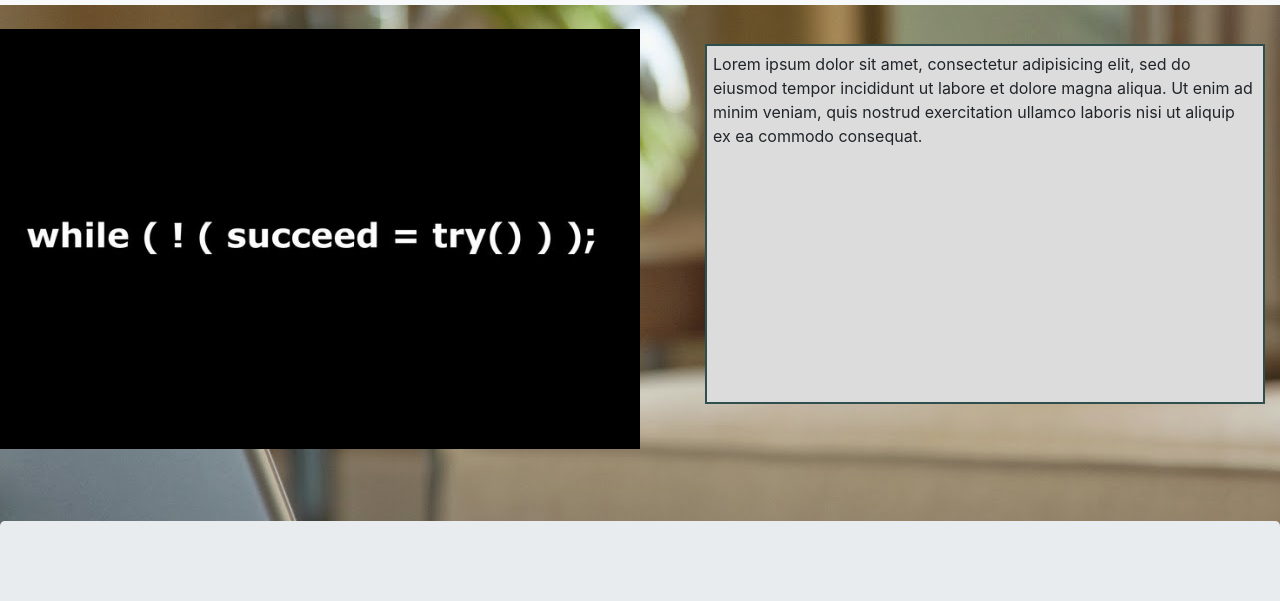
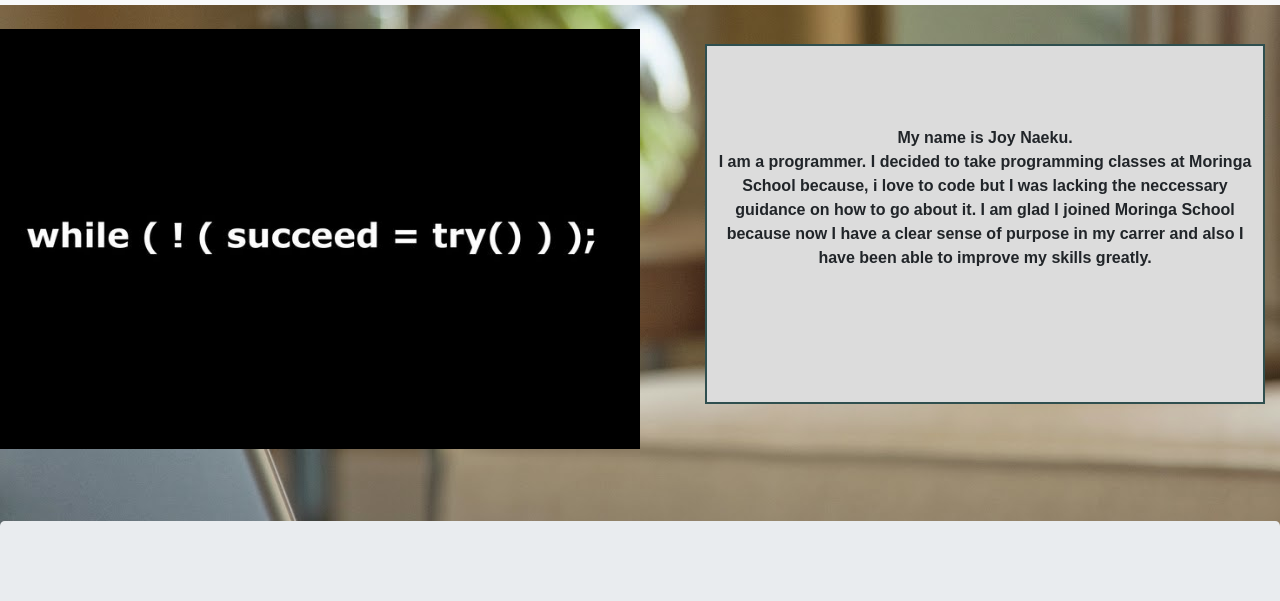
Before and after one commit to Naeku72/Naeku72.github.io, a plain HTML site: page index.html in a window 1280 px wide. Shown: the part 127-728 px from the top of the page. Drawn offline with nearby package versions, Linux system fonts and the light colour scheme.

Commit message:
Added css styling to box model

```diff
--- a/css/style.css
+++ b/css/style.css
@@ -39,10 +39,14 @@ img{
 .test-box {
     border: 2px DarkSlateGrey;
     border-style: double;
-    padding: 6px;
+    padding-top: 80px;
     margin: 15px;
     height: 360px;
     width: 560px;
     background-color: Gainsboro;
     float: right;
+    text-align: center;
+    font-weight: bold;
+    font-style: normal;
+    font-family: sans-serif;
   }
--- a/index.html
+++ b/index.html
@@ -29,10 +29,8 @@
   </div>
 </nav>
 <br>
-<div class="test-box">Lorem ipsum dolor sit amet, consectetur adipisicing
-       elit, sed do eiusmod tempor incididunt ut labore et dolore magna aliqua.
-       Ut enim ad minim veniam, quis nostrud exercitation ullamco laboris
-       nisi ut aliquip ex ea commodo consequat.</div>
+<div class="test-box">My name is Joy Naeku.<br> I am a programmer.
+I decided to take programming classes at Moringa School because, i love to  code but I was lacking the neccessary guidance on how to go about it. I am glad I joined Moringa School because now I have a clear sense of purpose in my carrer and also I have been able to improve my skills greatly.</div>
 <img src="images/image1.jpg">
 <br>
 
```
